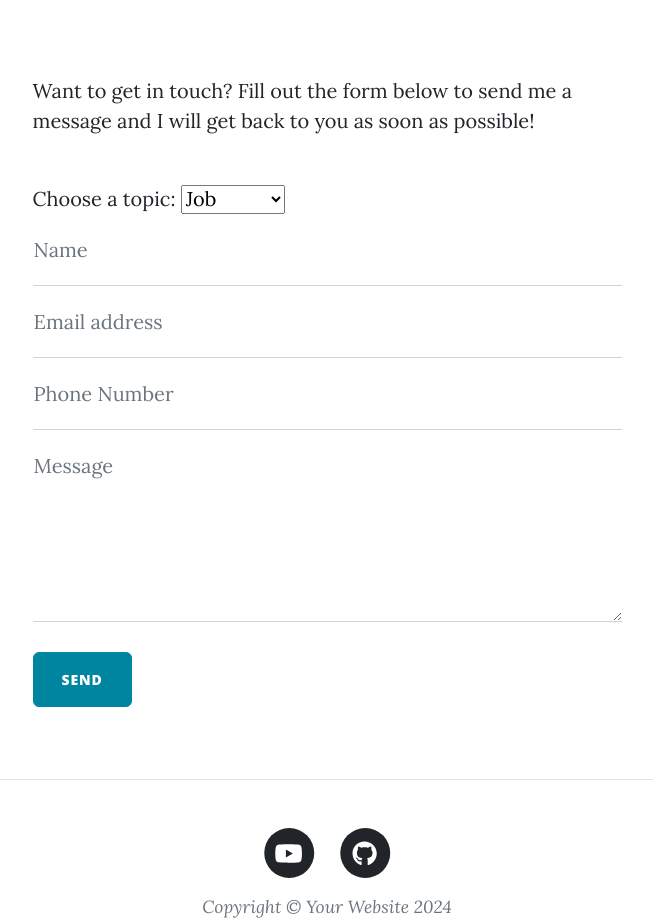
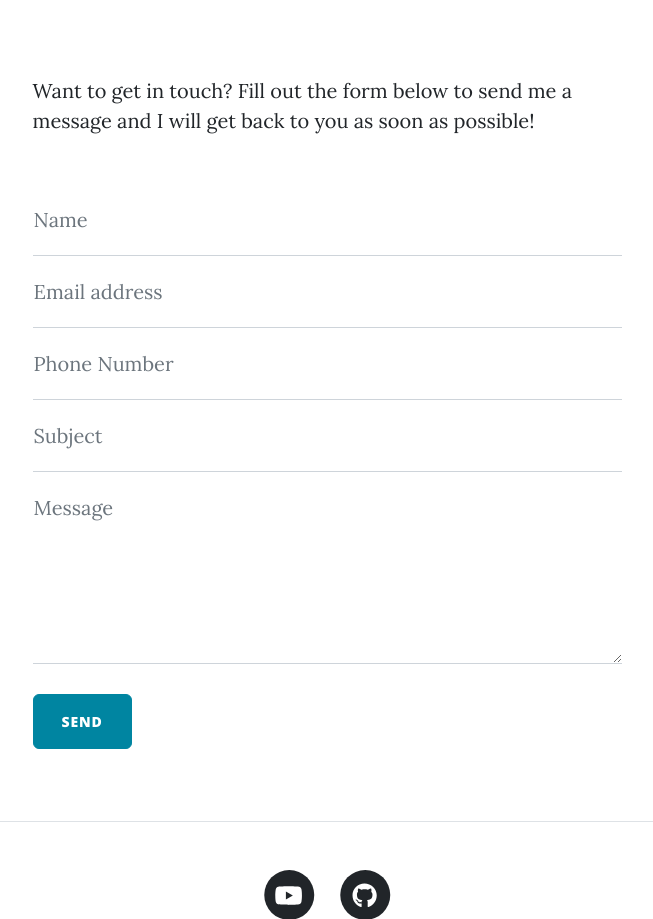
Before and after one commit to taka-rl/flask_webapp, a Flask app: page /contact in a window 1280 px wide. Shown: the part 536-1455 px from the top of the page, without its empty margins (313-966 px from the left). Run offline with Flask 3, Linux system fonts and the light colour scheme; some libraries are stand-ins or nearby versions.

Commit message:
add a send_email function

```diff
--- a/main.py
+++ b/main.py
@@ -13,6 +13,8 @@ from weather import get_weather_info
 from currency import get_currency_info
 from dotenv import load_dotenv
 import smtplib
+from email.mime.text import MIMEText
+from email.mime.multipart import MIMEMultipart
 import os
 
 # Load environment variables from .env file
@@ -357,30 +359,68 @@ def contact():
 @app.route("/contact", methods=["POST", "GET"])
 def receive_data():
     if request.method == "POST":
-        topic = request.form["topic"]
+        subject = request.form["subject"]
         name = request.form["name"]
         to_email = request.form["email"]
         phone = request.form["phone"]
         message = request.form["message"]
 
-        send_email(to_email, message)
+        # automatically send to the questioner
+        send_email(to_email=to_email, name=name, subject=subject, message=message)
 
         return render_template('contact.html', msg_sent=True)
     else:
         return render_template('contact.html')
 
 
-def send_email(to_email, message):
+def send_email(to_email, name, subject, message):
     from_email = os.getenv('MYEMAIL')
     password = os.getenv('EMAIL_PASSWORD')
+
+    cc_email = None
+    bcc_email = None
+
+    # Create the email headers
+    msg = MIMEMultipart()
+    msg['From'] = from_email
+    msg['To'] = to_email
+    msg['Subject'] = 'Thank you for your message!'
+
+    if cc_email:
+        msg['Cc'] = cc_email
+
+    # Create header and footer messages
+    header_message = (f'Dear {name},\n\n'
+                      f'Thank you for your message!\n'
+                      f'I will check your message and get back to you quickly!\n\n'
+                      f'-------- Messages that you sent are as follows: --------\n'
+                      f'Subject: {subject}')
+
+    footer_message = (f'\nBest regards, \n'
+                      f'Your Name\n'
+                      f'{from_email}\n')
+
+    # Combine messages
+    message = header_message + message + footer_message
+
+    # Attach the message body
+    msg.attach(MIMEText(message, 'plain'))
+
+    # Collect all recipients (to, cc, and bcc)
+    recipients = [to_email]
+    if cc_email:
+        recipients += [cc_email]
+    if bcc_email:
+        recipients += [bcc_email]
 
     with smtplib.SMTP("smtp.gmail.com", timeout=60, port=587) as connection:
         connection.starttls()
         connection.login(user=from_email, password=password)
         connection.sendmail(
             from_addr=from_email,
-            to_addrs=to_email,
-            msg=message)
+            to_addrs=recipients,
+            msg=msg.as_string()
+        )
 
 
 @app.route("/useful_info")
--- a/templates/contact.html
+++ b/templates/contact.html
@@ -38,14 +38,6 @@
             action="{{ url_for('contact') }}"
             method="post"
           >
-            <label for="topic">Choose a topic:</label>
-            <select name="topic" id="topic">
-              <option value="Job">Job</option>
-              <option value="YouTube">YouTube</option>
-              <option value="Others">Others</option>
-            </select>
-            <br>
-
             <div class="form-floating">
               <input
                 class="form-control"
@@ -75,9 +67,19 @@
                 name="phone"
                 type="tel"
                 placeholder="Enter your phone number..."
+              />
+              <label for="phone">Phone Number</label>
+            </div>
+            <div class="form-floating">
+              <input
+                class="form-control"
+                id="subject"
+                name="subject"
+                type="text"
+                placeholder="Enter your subject..."
                 required
               />
-              <label for="phone">Phone Number</label>
+              <label for="subject">Subject</label>
             </div>
             <div class="form-floating">
               <textarea
```
Also changed, not shown: README.md.
